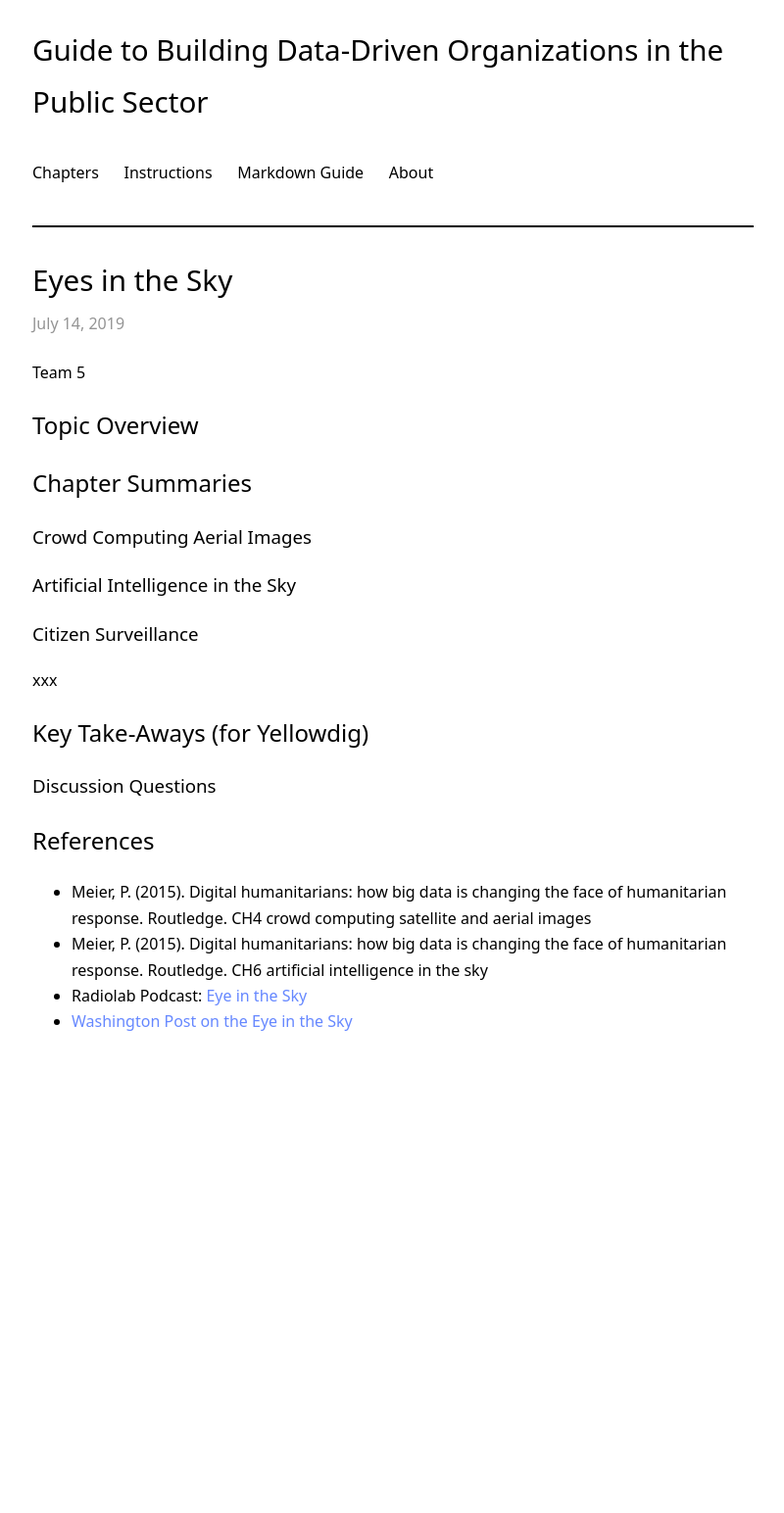
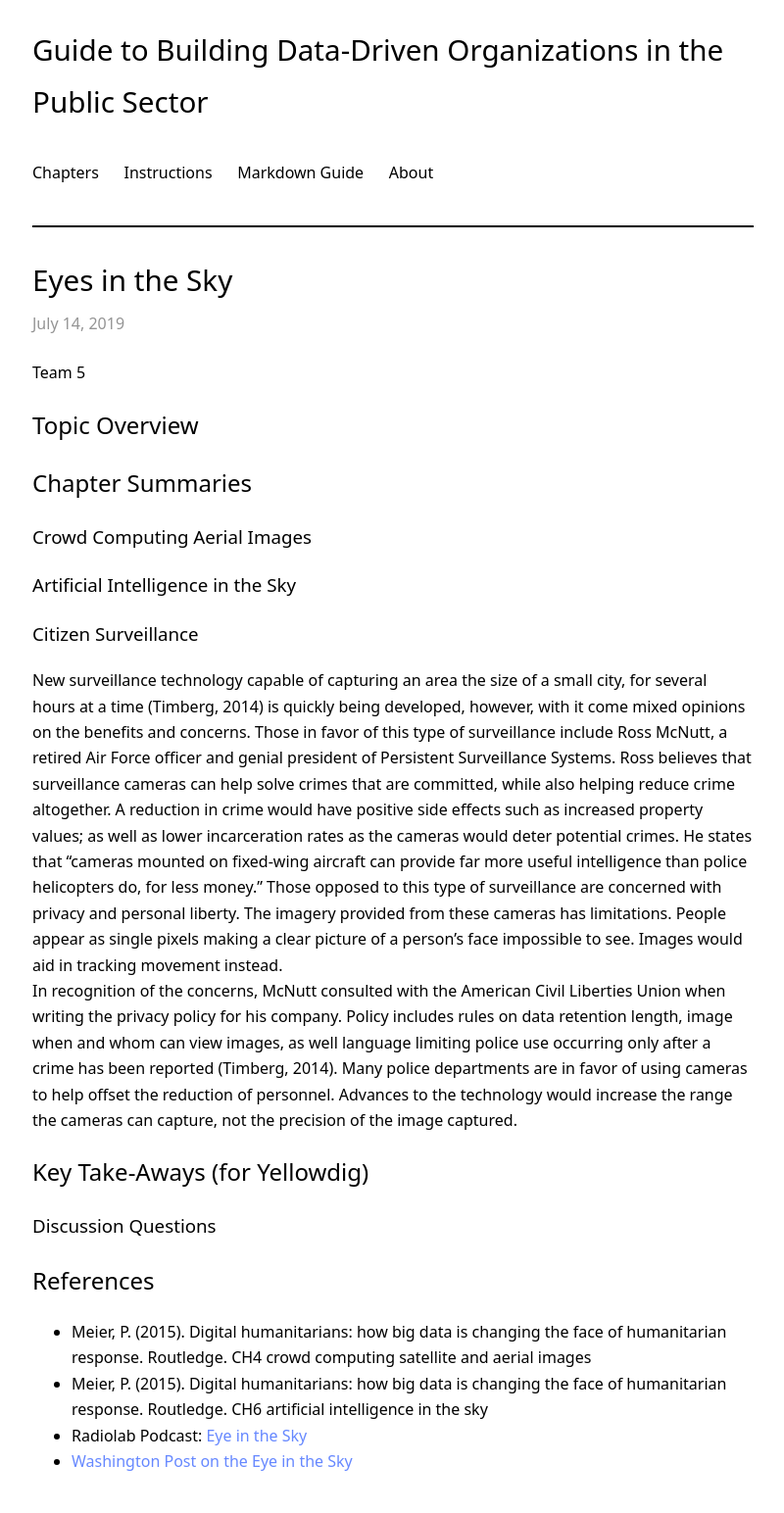
Before and after one commit to RandyWilkinsASU/ddm-textbook-summer-2019, a Jekyll site: the page built from _posts/2019-07-14-ch05-eye-in-sky.md, in a window 1280 px wide. Shown: the whole page at 98% size, without its empty margins (239-1039 px from the left). Built offline with Jekyll 4.4.1, drawn with Linux system fonts in a browser that asks for light colours; our own code applies the rules of GitHub Pages for plain Markdown files; before the commit the page ends 1096 px from its top, so only the background shows below that.

Commit message:
update summary

```diff
--- a/_posts/2019-07-14-ch05-eye-in-sky.md
+++ b/_posts/2019-07-14-ch05-eye-in-sky.md
@@ -16,7 +16,9 @@ Team 5
 ### Artificial Intelligence in the Sky
 
 ### Citizen Surveillance
-xxx
+New surveillance technology capable of capturing an area the size of a small city, for several hours at a time (Timberg, 2014) is quickly being developed, however, with it come mixed opinions on the benefits and concerns.  Those in favor of this type of surveillance include Ross McNutt, a retired Air Force officer and genial president of Persistent Surveillance Systems. Ross believes that surveillance cameras can help solve crimes that are committed, while also helping reduce crime altogether.  A reduction in crime would have positive side effects such as increased property values; as well as lower incarceration rates as the cameras would deter potential crimes.  He states that “cameras mounted on fixed-wing aircraft can provide far more useful intelligence than police helicopters do, for less money.”
+Those opposed to this type of surveillance are concerned with privacy and personal liberty. The imagery provided from these cameras has limitations.  People appear as single pixels making a clear picture of a person’s face impossible to see. Images would aid in tracking movement instead.
+In recognition of the concerns, McNutt consulted with the American Civil Liberties Union when writing the privacy policy for his company.  Policy includes rules on data retention length, image when and whom can view images, as well language limiting police use occurring only after a crime has been reported (Timberg, 2014). Many police departments are in favor of using cameras to help offset the reduction of personnel.  Advances to the technology would increase the range the cameras can capture, not the precision of the image captured.
 
 
 
```
